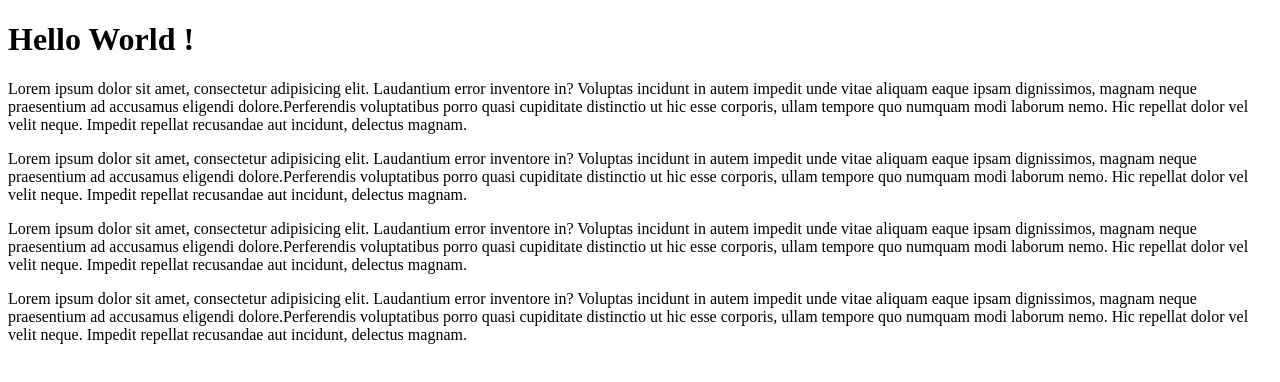
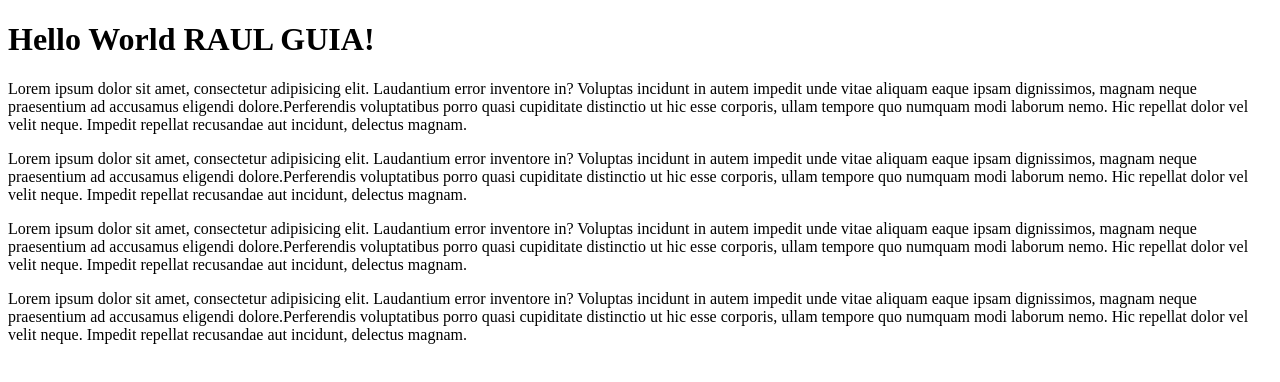
Before and after one commit to rguia/Website01, a plain HTML site: page index.html in a window 1280 px wide. Drawn offline with Linux system fonts and the light colour scheme.

Commit message:
Website01 project

```diff
--- a/index.html
+++ b/index.html
@@ -7,7 +7,7 @@
     <title>Document</title>
 </head>
 <body>
-    <h1>Hello World !</h1>
+    <h1>Hello World RAUL GUIA!</h1>
     <p>Lorem ipsum dolor sit amet, consectetur adipisicing elit. Laudantium error inventore in? Voluptas incidunt in autem impedit unde vitae aliquam eaque ipsam dignissimos, magnam neque praesentium ad accusamus eligendi dolore.</span><span>Perferendis voluptatibus porro quasi cupiditate distinctio ut hic esse corporis, ullam tempore quo numquam modi laborum nemo. Hic repellat dolor vel velit neque. Impedit repellat recusandae aut incidunt, delectus magnam.</p>
     <p>Lorem ipsum dolor sit amet, consectetur adipisicing elit. Laudantium error inventore in? Voluptas incidunt in autem impedit unde vitae aliquam eaque ipsam dignissimos, magnam neque praesentium ad accusamus eligendi dolore.</span><span>Perferendis voluptatibus porro quasi cupiditate distinctio ut hic esse corporis, ullam tempore quo numquam modi laborum nemo. Hic repellat dolor vel velit neque. Impedit repellat recusandae aut incidunt, delectus magnam.</p>
     <p>Lorem ipsum dolor sit amet, consectetur adipisicing elit. Laudantium error inventore in? Voluptas incidunt in autem impedit unde vitae aliquam eaque ipsam dignissimos, magnam neque praesentium ad accusamus eligendi dolore.</span><span>Perferendis voluptatibus porro quasi cupiditate distinctio ut hic esse corporis, ullam tempore quo numquam modi laborum nemo. Hic repellat dolor vel velit neque. Impedit repellat recusandae aut incidunt, delectus magnam.</p>
```
